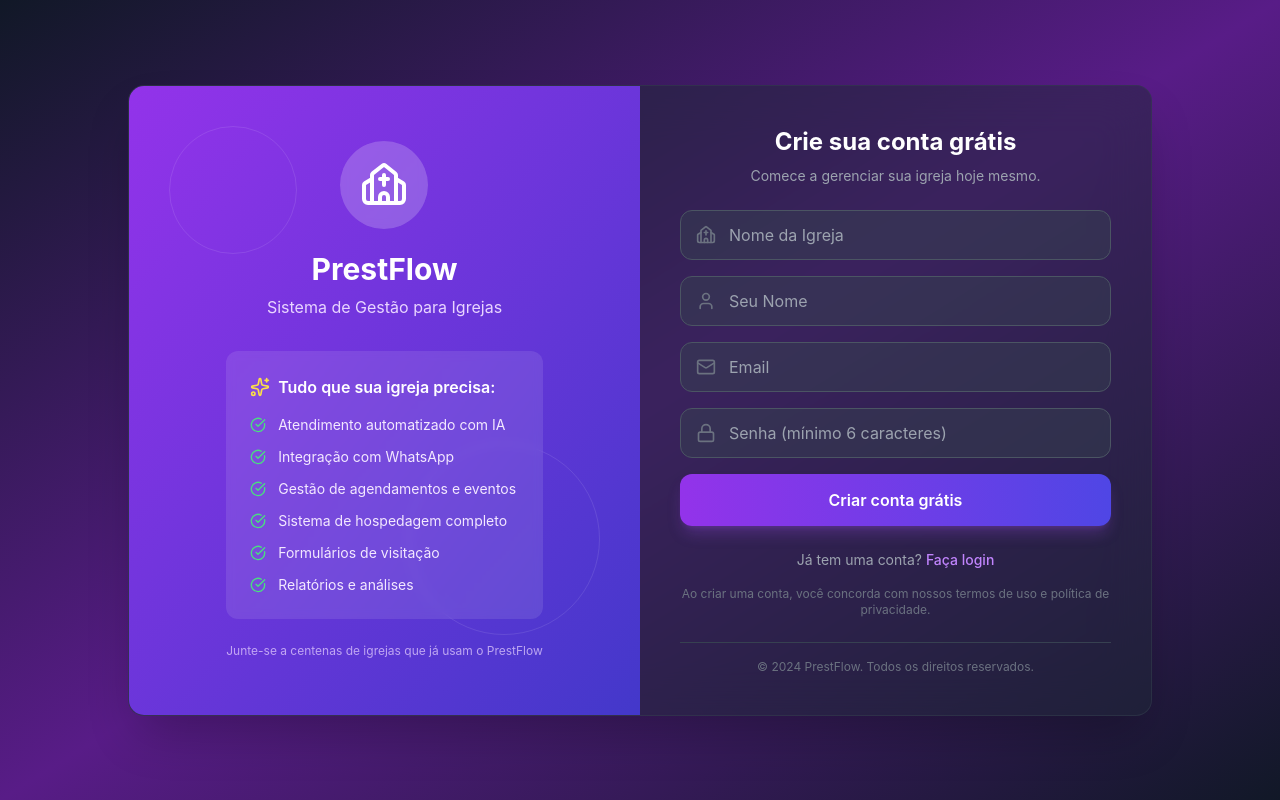
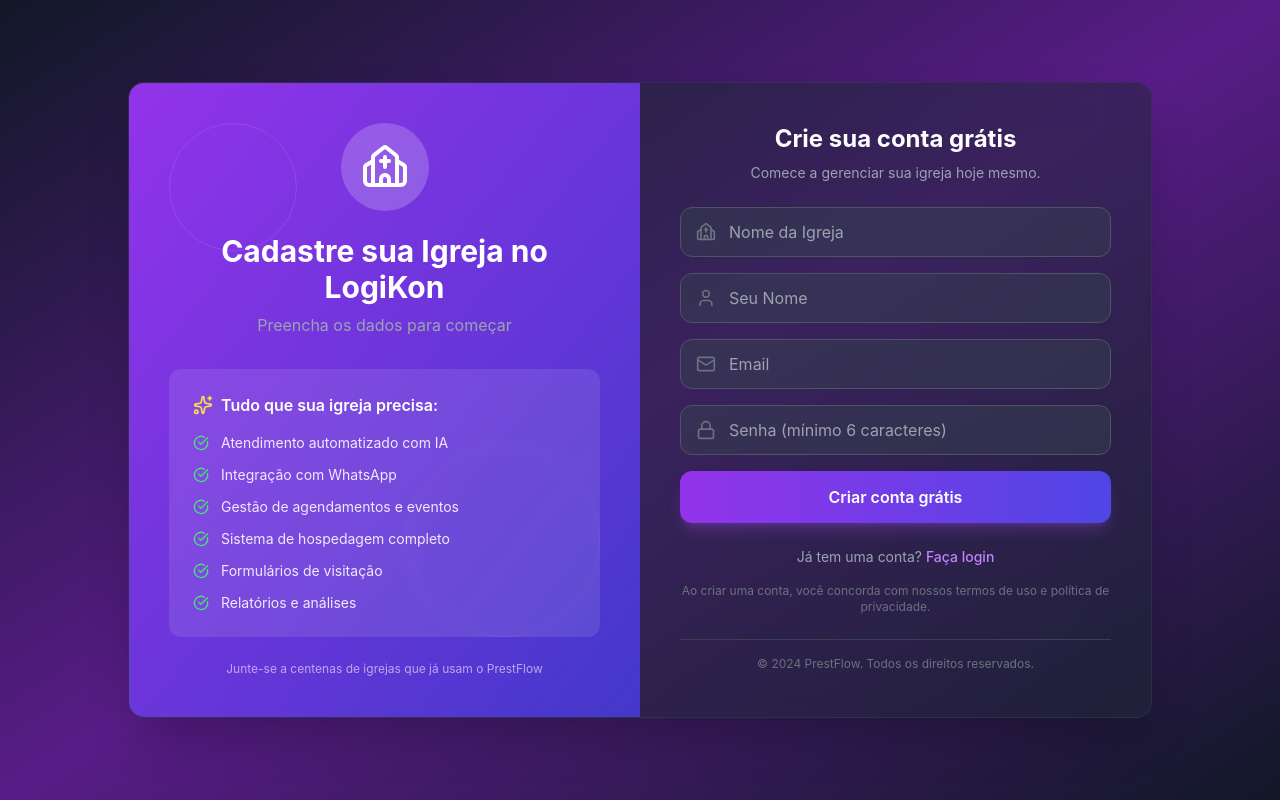
Before and after one commit to daflones/presflow, a React (Vite) app: page /register in a window 1280 px wide. Built offline with nearby package versions, Linux system fonts and the light colour scheme; no server answers.

Commit message:
fix: corrige erros de build e renomeia PrestFlow para LogiKon

```diff
--- a/index.html
+++ b/index.html
@@ -4,21 +4,21 @@
     <meta charset="UTF-8" />
     <link rel="icon" type="image/svg+xml" href="/favicon.svg" />
     <meta name="viewport" content="width=device-width, initial-scale=1.0" />
-    <title>PrestFlow - Sistema de Gestão para Igrejas</title>
-    <meta name="description" content="PrestFlow é uma plataforma completa de gestão para igrejas. Gerencie membros, eventos, agendamentos, hospedagem, serviços religiosos e comunicação via WhatsApp com inteligência artificial." />
-    <meta name="keywords" content="gestão de igrejas, sistema para igrejas, agendamento de eventos, hospedagem religiosa, WhatsApp para igrejas, IA para igrejas" />
-    <meta name="author" content="PrestFlow" />
+    <title>LogiKon - Sistema de Gestão para Igrejas</title>
+    <meta name="description" content="LogiKon - Sistema completo de gestão para igrejas com agendamento, CRM, WhatsApp e muito mais" />
+    <meta name="keywords" content="gestão igreja, sistema igreja, agendamento, CRM, WhatsApp" />
+    <meta name="author" content="LogiKon" />
     <meta name="theme-color" content="#8B5CF6" />
 
     <!-- Open Graph / Facebook -->
     <meta property="og:type" content="website" />
-    <meta property="og:title" content="PrestFlow - Sistema de Gestão para Igrejas" />
+    <meta property="og:title" content="LogiKon - Sistema de Gestão para Igrejas" />
     <meta property="og:description" content="Plataforma completa de gestão para igrejas com IA, WhatsApp, agendamentos e muito mais." />
     <meta property="og:image" content="/favicon.svg" />
 
     <!-- Twitter -->
     <meta name="twitter:card" content="summary_large_image" />
-    <meta name="twitter:title" content="PrestFlow - Sistema de Gestão para Igrejas" />
+    <meta name="twitter:title" content="LogiKon - Sistema de Gestão para Igrejas" />
     <meta name="twitter:description" content="Plataforma completa de gestão para igrejas com IA, WhatsApp, agendamentos e muito mais." />
   </head>
   <body>
--- a/package.json
+++ b/package.json
@@ -1,5 +1,5 @@
 {
-  "name": "prestflow",
+  "name": "logikon",
   "private": true,
   "version": "0.0.0",
   "type": "module",
--- a/src/components/layout/AdminLayout.tsx
+++ b/src/components/layout/AdminLayout.tsx
@@ -1,5 +1,5 @@
 import { Outlet, Link, useLocation, useNavigate } from 'react-router-dom';
-import { Shield, Church, Bot, Users, FileText, LogOut, Home, Briefcase, Bed, ClipboardList } from 'lucide-react';
+import { Shield, Church, Bot, Users, FileText, LogOut, Home } from 'lucide-react';
 import { useAuth } from '../../contexts/AuthContext';
 import { useEffect } from 'react';
 
--- a/src/pages/LoginPage.tsx
+++ b/src/pages/LoginPage.tsx
@@ -88,7 +88,7 @@
             <div className="bg-purple-600 rounded-full p-4 inline-block mb-4">
               <Church className="h-10 w-10 text-white" />
             </div>
-            <h1 className="text-2xl font-bold text-white">PrestFlow</h1>
+            <h1 className="text-3xl font-bold text-white mb-2">Acesse o LogiKon</h1>
             <p className="text-gray-400 text-sm">Sistema de Gestão para Igrejas</p>
           </div>
 
@@ -138,7 +138,7 @@
 
           <div className="mt-8 pt-6 border-t border-gray-700">
             <p className="text-xs text-center text-gray-500">
-              © 2024 PrestFlow. Todos os direitos reservados.
+              © 2024 LogiKon. Todos os direitos reservados.
             </p>
           </div>
         </div>
--- a/src/pages/PublicVisitationForm.tsx
+++ b/src/pages/PublicVisitationForm.tsx
@@ -440,7 +440,7 @@
             Seus dados estão seguros e serão tratados com confidencialidade
           </p>
           <p className="text-gray-400 text-xs">
-            Powered by <span className="font-semibold">PrestFlow</span>
+            Powered by <span className="font-semibold">LogiKon</span>
           </p>
         </div>
       </div>
--- a/src/pages/RegisterPage.tsx
+++ b/src/pages/RegisterPage.tsx
@@ -78,8 +78,8 @@
               <div className="bg-white/20 backdrop-blur-sm rounded-full p-5 mb-4 inline-block">
                 <Church className="h-12 w-12" />
               </div>
-              <h1 className="text-3xl font-bold mb-2">PrestFlow</h1>
-              <p className="text-purple-200">Sistema de Gestão para Igrejas</p>
+              <h1 className="text-3xl font-bold mb-2">Cadastre sua Igreja no LogiKon</h1>
+              <p className="text-gray-400">Preencha os dados para começar</p>
             </div>
 
             <div className="bg-white/10 backdrop-blur-sm rounded-xl p-6">
@@ -110,7 +110,7 @@
             <div className="bg-purple-600 rounded-full p-3 inline-block mb-3">
               <Church className="h-8 w-8 text-white" />
             </div>
-            <h1 className="text-xl font-bold text-white">PrestFlow</h1>
+            <h1 className="text-xl font-bold text-white">LogiKon</h1>
           </div>
 
           <div className="text-center mb-6">
--- a/src/pages/WhatsAppPage.tsx
+++ b/src/pages/WhatsAppPage.tsx
@@ -55,7 +55,7 @@
   // Gerar nome padrão para instância
   useEffect(() => {
     if (!instanceName) {
-      const generatedName = generateInstanceName('igreja-prestflow')
+      const generatedName = generateInstanceName('igreja-logikon')
       setInstanceName(generatedName)
     }
   }, [instanceName])
--- a/src/services/api/whatsapp.ts
+++ b/src/services/api/whatsapp.ts
@@ -352,18 +352,18 @@
       const { whatsappDbService } = await import('../supabase')
       const dbInstance = await whatsappDbService.getInstance()
 
-      if (dbInstance) {
+      if (dbInstance && dbInstance.instance_name) {
         // Salvar no localStorage para próximas consultas
         await this.saveInstanceToProfile({
           instanceName: dbInstance.instance_name,
-          instanceId: dbInstance.instance_id,
-          status: dbInstance.status
+          instanceId: '', // Não temos instance_id no banco
+          status: 'open' // Assumir conectado se está no banco
         })
 
         return {
           instanceName: dbInstance.instance_name,
-          status: dbInstance.status,
-          instanceId: dbInstance.instance_id,
+          status: 'open',
+          instanceId: '',
           connectedAt: dbInstance.connected_at || null
         }
       }
--- a/vite.config.ts
+++ b/vite.config.ts
@@ -3,7 +3,6 @@
 import { VitePWA } from 'vite-plugin-pwa'
 import path from 'path'
 
-// https://vite.dev/config/
 export default defineConfig({
   plugins: [
     react(),
@@ -11,7 +10,7 @@
       registerType: 'autoUpdate',
       workbox: {
         globPatterns: ['**/*.{js,css,html,png,svg}'],
-        maximumFileSizeToCacheInBytes: 3 * 1024 * 1024, // 3MB limit
+        maximumFileSizeToCacheInBytes: 3 * 1024 * 1024,
         skipWaiting: true,
         clientsClaim: true,
         runtimeCaching: [
@@ -22,7 +21,7 @@
               cacheName: 'google-fonts-cache',
               expiration: {
                 maxEntries: 10,
-                maxAgeSeconds: 60 * 60 * 24 * 365 // <== 365 days
+                maxAgeSeconds: 60 * 60 * 24 * 365
               }
             }
           }
@@ -30,8 +29,8 @@
       },
       includeAssets: ['favicon.ico', 'apple-touch-icon.png', 'vite.svg'],
       manifest: {
-        name: 'PrestFlow - Gestão para Igrejas',
-        short_name: 'PrestFlow',
+        name: 'LogiKon - Gestão para Igrejas',
+        short_name: 'LogiKon',
         description: 'Plataforma de gestão para igrejas com automação inteligente.',
         theme_color: '#D4AF37',
         background_color: '#ffffff',
```
